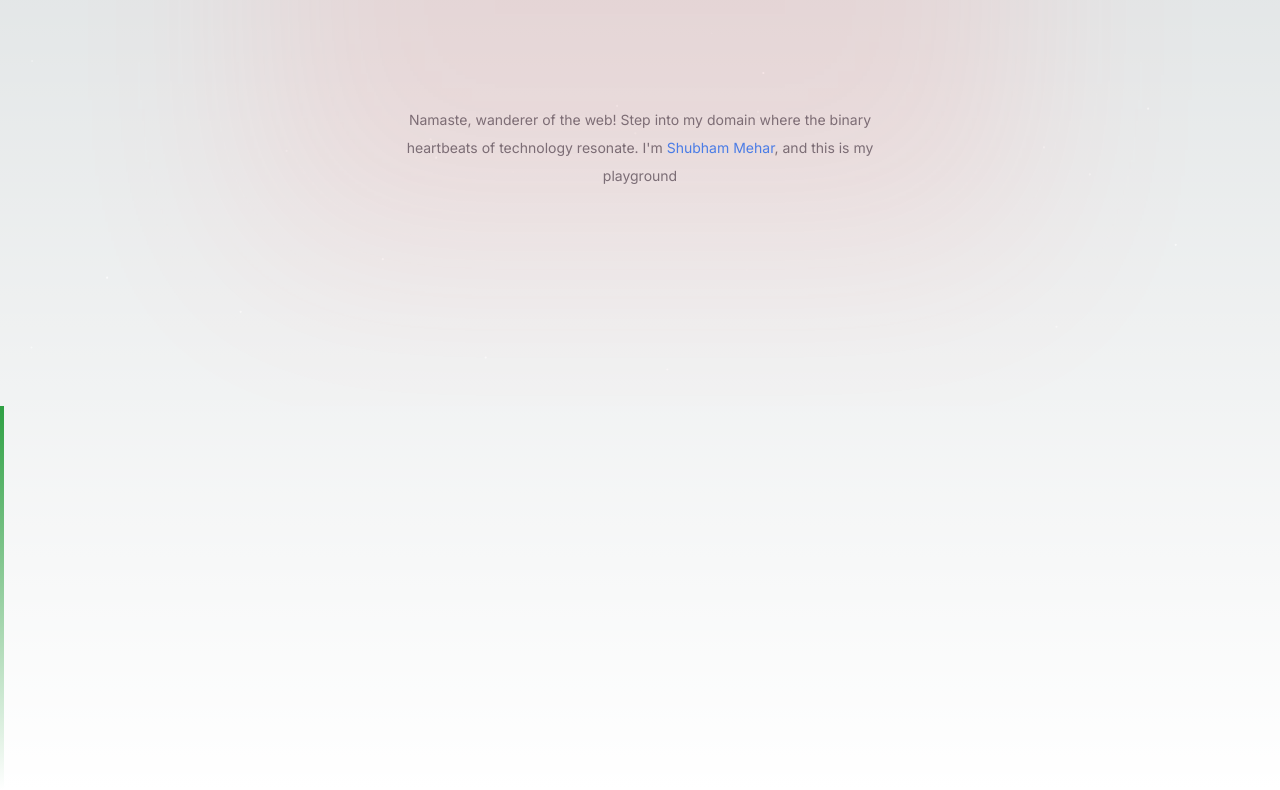
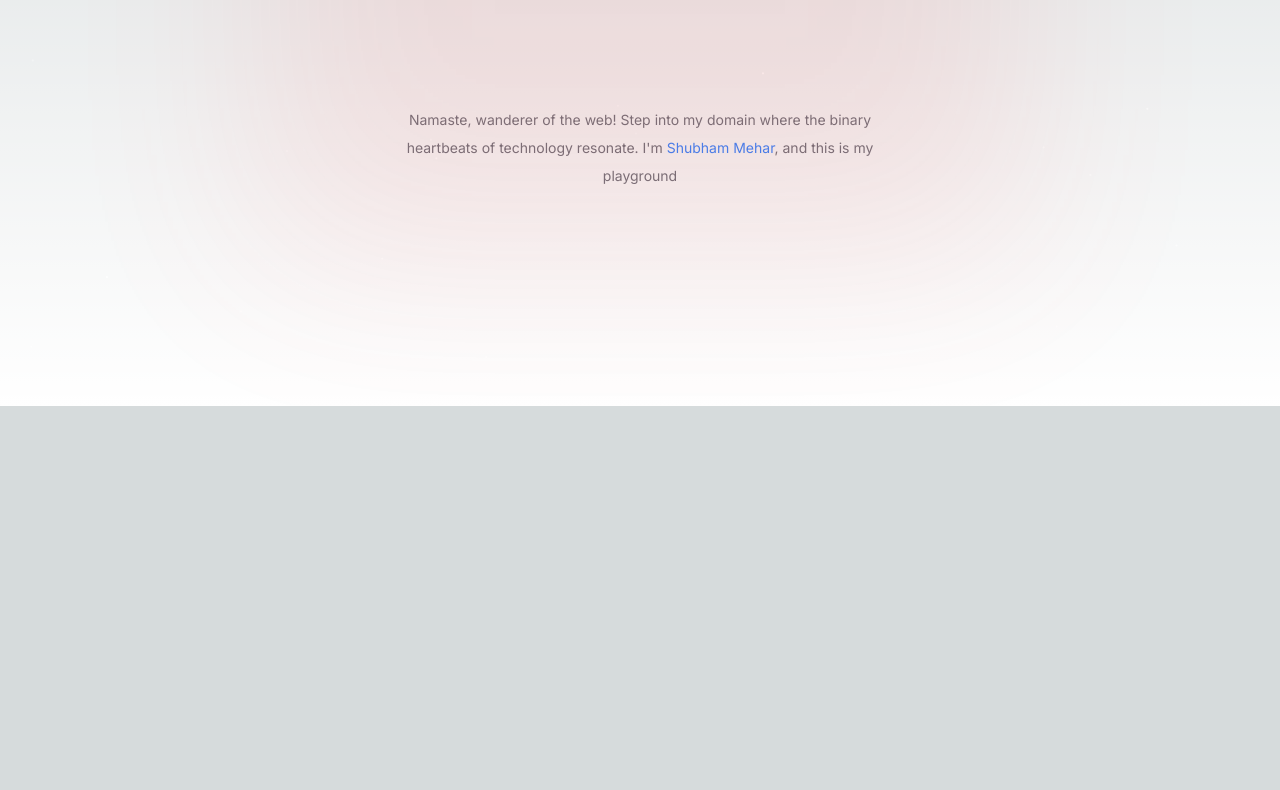
Before and after one commit to Shubham-109/portfolio, a Next.js app: page / in a window 1280 px wide. Shown: the part 394-1184 px from the top of the page. After the commit the page ends 800 px from the top, so only its background shows below. Built offline with nearby package versions, Linux system fonts and the light colour scheme.

Commit message:
First Commit

```diff
--- a/src/app/page.js
+++ b/src/app/page.js
@@ -9,7 +9,7 @@
         {Home()}
 {/*
         <div className="w-screen justify-center"> */}
-          <div className="bg-gradient-to-b from-[#2ea043] to-white w-1 h-96 duration-1000 hover:scale-y-[2]"></div>
+          {/* <div className="bg-gradient-to-b from-[#2ea043] to-white w-1 h-96 duration-1000 hover:scale-y-[2]"></div>           */}
         {/* </div> */}
       </main>
     </div>
```
